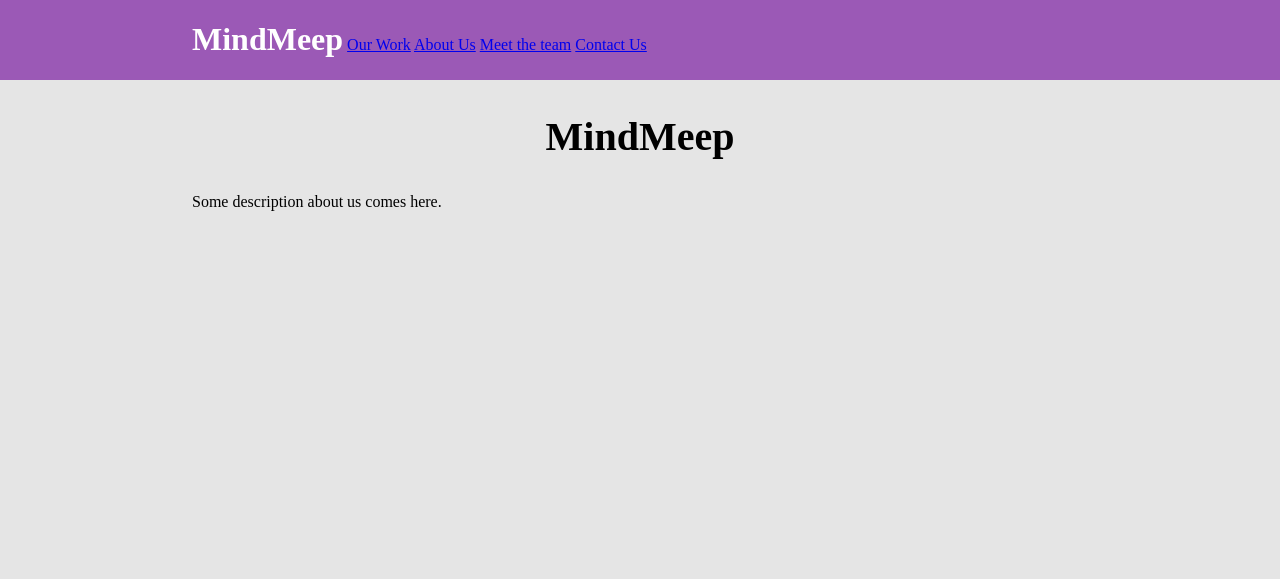
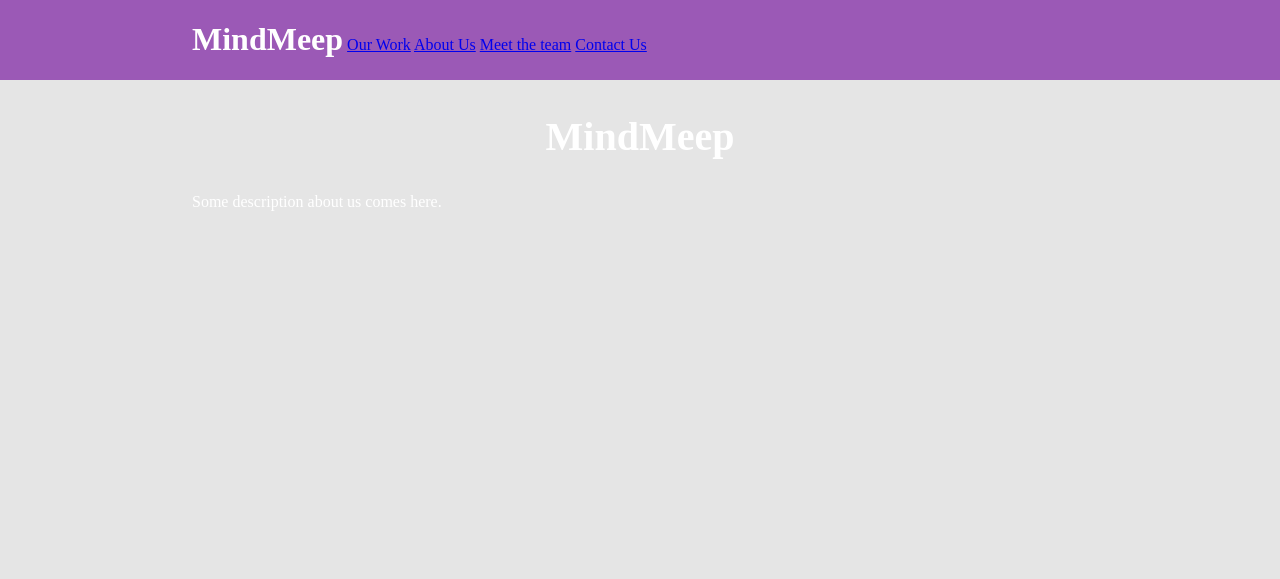
Before and after one commit to MindMeep/home-site, a PHP site: page / in a window 1280 px wide. Shown: the top 579 px of the page. Run offline with PHP 8.4, Linux system fonts and the light colour scheme; some libraries are stand-ins or nearby versions.

Commit message:
I really need to set this up locally

```diff
--- a/css/main.css
+++ b/css/main.css
@@ -22,7 +22,7 @@ section > div, header > div {
 	max-width: 70%;
 	margin: auto;
 }
-section:nth-child(1) {
+.intro {
 	background-color: #9b59b6;
 	color: white;
 }
--- a/index.php
+++ b/index.php
@@ -24,7 +24,7 @@
         		</nav>
         	</div>
         </header>
-        <section>
+        <section class="intro">
             <div>
                 <h1>MindMeep</h1>
                 <p>Some description about us comes here.</p>
```
